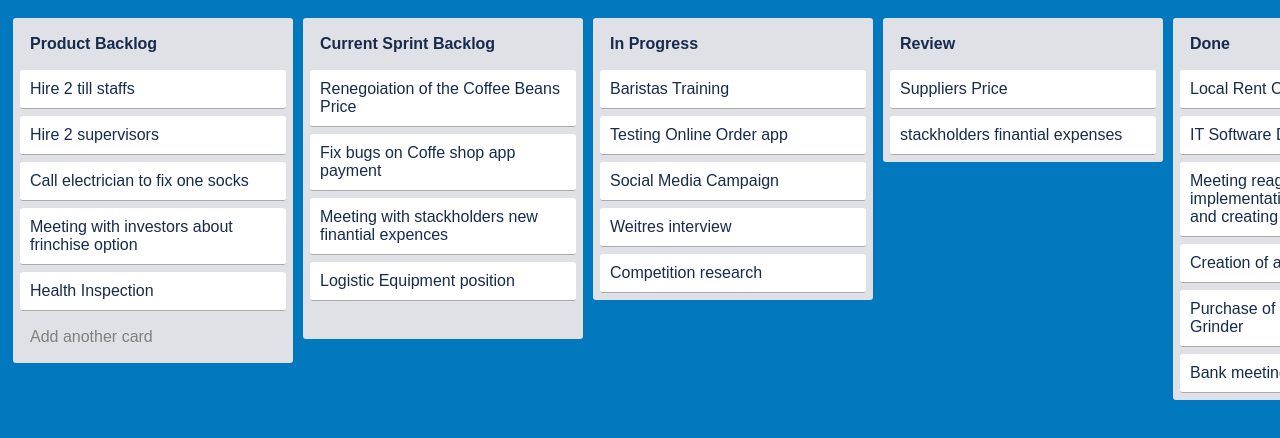
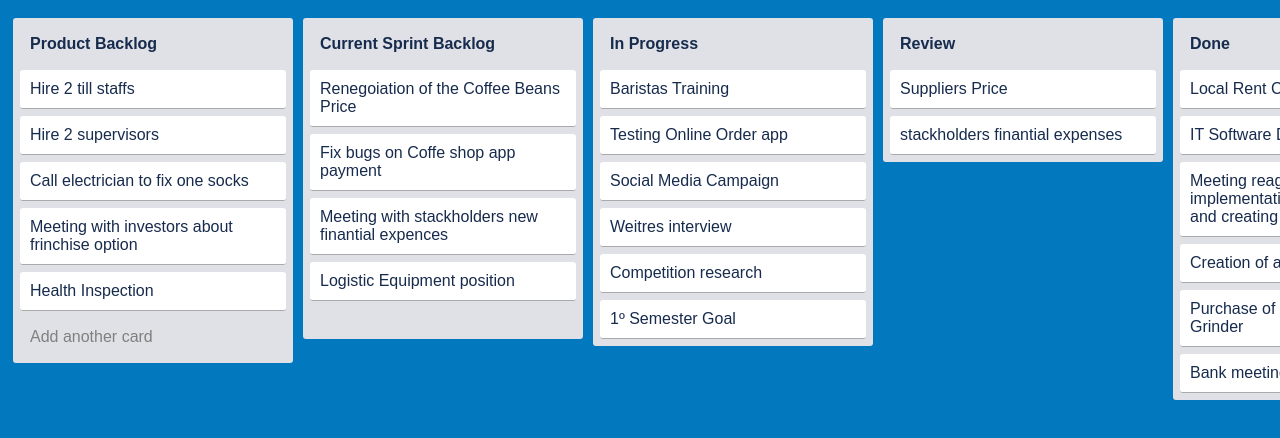
Before and after one commit to LucasChrispim/csp-ps_ca3, a plain HTML site: page index.html in a window 1280 px wide. Shown: the top 438 px of the page. Drawn offline with nearby package versions, Linux system fonts and the light colour scheme.

Commit message:
Adding In Progress Phase

```diff
--- a/index.html
+++ b/index.html
@@ -38,6 +38,7 @@
     <div class="card removable editable">Social Media Campaign</div>
     <div class="card removable editable">Weitres interview</div>
     <div class="card removable editable">Competition research</div>
+    <div class="card removable editable">1º Semester Goal</div>
   </div>
   <div class="list">
     <div class="title removable editable">Review</div>
```
